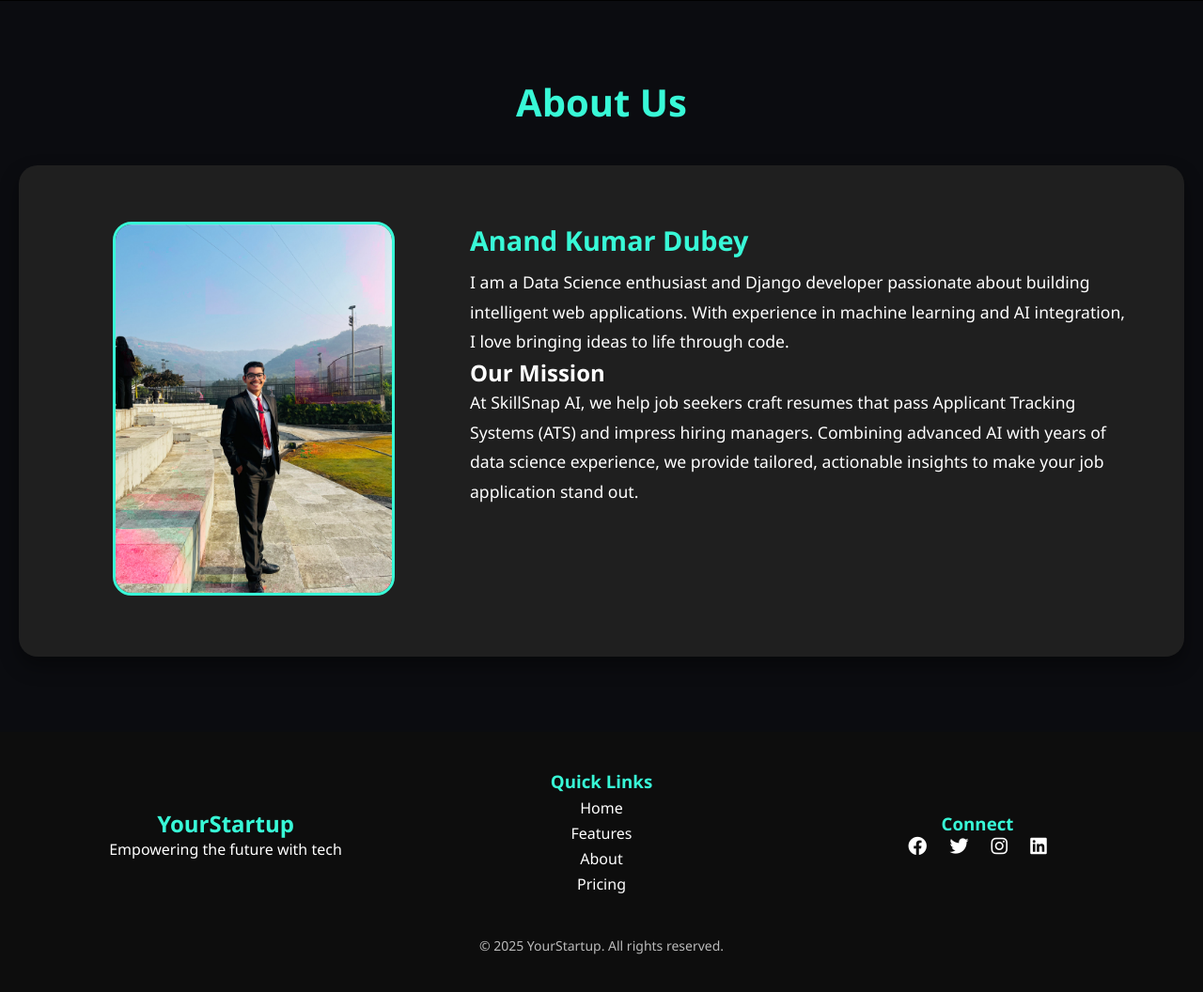
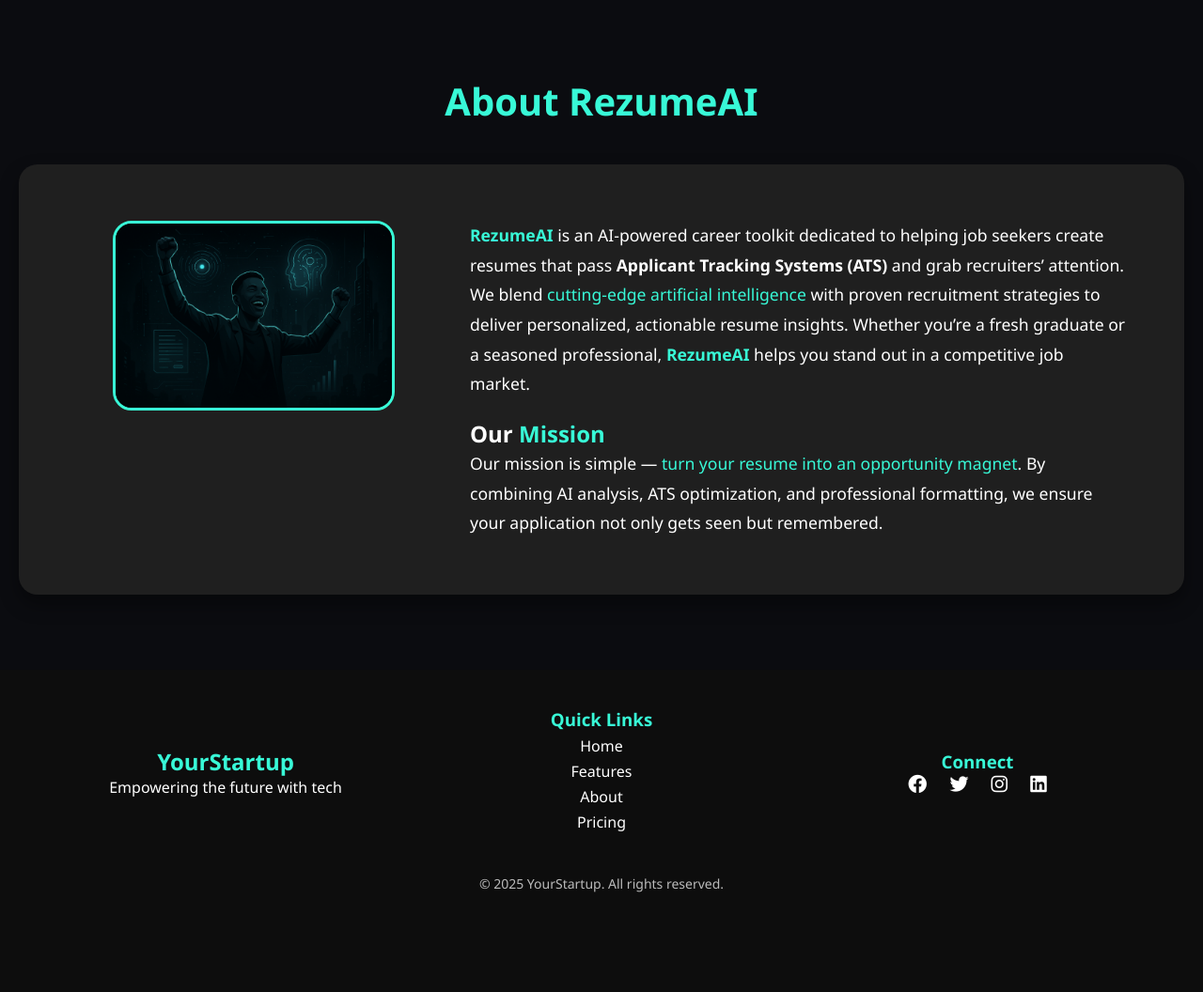
Before and after one commit to a-4anand/Startup, a Django app: page / in a window 1280 px wide. Shown: the part 2264-3320 px from the top of the page at 94% size. After the commit the page ends 3214 px from the top, so only its background shows below. Run offline with Django 5.2, Linux system fonts and the light colour scheme.

Commit message:
fixed everything

```diff
--- a/Startup_app/static/Startup_app/css/style.css
+++ b/Startup_app/static/Startup_app/css/style.css
@@ -90,7 +90,7 @@ body {
     align-items: center;
     padding: 20px 5%;
     /*background-color: #0a0a0a;*/
-    border-bottom: 1px solid #222;
+    border-bottom: 0px solid #222;
 }
 
 .logo {
--- a/Startup_app/templates/Startup_app/index.html
+++ b/Startup_app/templates/Startup_app/index.html
@@ -43,12 +43,15 @@
 </div>
 
     <section class="hero">
-        <div class="hero-content">
-        <h1>Turn Your Resume Into an ATS Magnet</h1>
-<p>Analyze, improve, and instantly generate a professionally formatted, ATS-friendly PDF resume with our AI-powered tool.</p>
+       <div class="hero-content">
+        <h1>We <span style="color:#38f9d7;">Fix</span> Your Resume.
+            You <span style="color:#38f9d7;">Land</span> the Job.</h1>
+        <p>Our AI-powered tool analyzes your resume,
+           optimizes it for Applicant Tracking Systems,
+           and delivers a polished, professional PDF that gets noticed.</p>
 
 <div class="hero-buttons">
-    <a href="{% url 'form' %}" class="btn-primary">Analyze My Resume</a>
+    <a href="{% url 'form' %}" class="btn-primary">Start My Journey</a>
 
         </div>
     </section>
@@ -135,30 +138,42 @@
 
 
 
-<!--    -->
 <section id="about" class="about-section" data-aos="fade-up" data-aos-delay="600">
   <div class="about-container">
-    <h2 class="about-title">About Us</h2>
+    <h2 class="about-title">About <span style="color: #38f9d7;">RezumeAI</span></h2>
 
     <div class="about-card">
-      <!-- Profile Image -->
+      <!-- About Image -->
       <div class="about-image">
-        <img src="{% static 'Startup_app/images/IMG_1572.jpg' %}" alt="Your Photo">
+        <img src="{% static 'Startup_app/images/img.png' %}" alt="RezumeAI Logo">
       </div>
 
       <!-- About Text -->
       <div class="about-text">
-        <h3 class="about-name">Anand Kumar Dubey</h3>
         <p>
-          I am a Data Science enthusiast and Django developer passionate about building intelligent web applications. With experience in machine learning and AI integration, I love bringing ideas to life through code.
+          <strong style="color: #38f9d7;">RezumeAI</strong> is an AI-powered career toolkit dedicated to helping job seekers
+          create resumes that pass <strong>Applicant Tracking Systems (ATS)</strong>
+          and grab recruiters’ attention.
         </p>
-<h2>Our Mission</h2>
-<p>At SkillSnap AI, we help job seekers craft resumes that pass Applicant Tracking Systems (ATS) and impress hiring managers. Combining advanced AI with years of data science experience, we provide tailored, actionable insights to make your job application stand out.</p>
+        <p>
+          We blend <span style="color: #38f9d7;">cutting-edge artificial intelligence</span> with proven
+          recruitment strategies to deliver personalized, actionable resume insights.
+          Whether you’re a fresh graduate or a seasoned professional,
+          <strong style="color: #38f9d7;">RezumeAI</strong> helps you stand out in
+          a competitive job market.
+        </p>
 
+        <h2 style="margin-top: 20px;">Our <span style="color: #38f9d7;">Mission</span></h2>
+        <p>
+          Our mission is simple — <span style="color: #38f9d7;">turn your resume into an opportunity magnet</span>.
+          By combining AI analysis, ATS optimization, and professional formatting,
+          we ensure your application not only gets seen but remembered.
+        </p>
       </div>
     </div>
   </div>
 </section>
+
 
 <!-- Footer Section -->
 <footer style="background-color: #0d0d0d; color: white; padding: 40px 0;">
```
Also changed, not shown: Startup_app/templates/Startup_app/form.html (+3 -7 lines), Startup_app/static/Startup_app/images/img.png (added), Startup_app/static/Startup_app/images/pexels-bess-hamiti-83687-36487.jpg (deleted), db.sqlite3, 2 other files.
